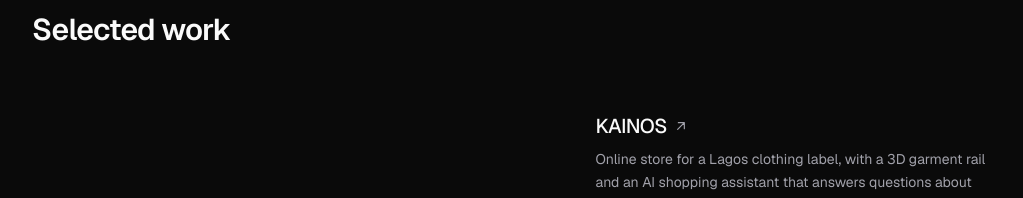
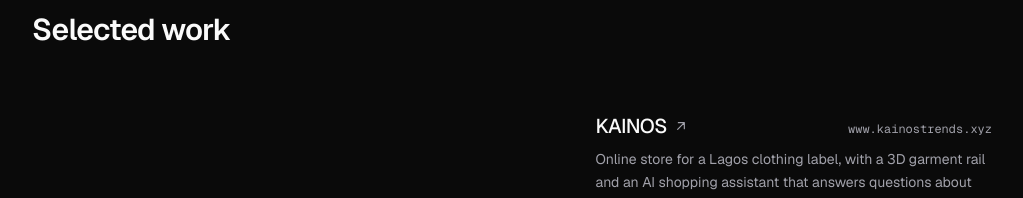
Before and after one commit to wobiR99/Portfolio, a React (Vite) app: page / in a window 1280 px wide. Shown: the part 882-1080 px from the top of the page, without its empty margins (128-1151 px from the left). Built offline with nearby package versions, Linux system fonts and the light colour scheme.

Commit message:
Show the KAINOS store address on its project card
Projects can carry a visible live-site label next to the title. KAINOS
uses it for www.kainostrends.xyz, since it has no public source link to
fill that spot.

```diff
--- a/src/components/Works.jsx
+++ b/src/components/Works.jsx
@@ -11,6 +11,7 @@ const ProjectCard = ({
   tags,
   image,
   liveUrl,
+  liveLabel,
   repoUrl,
   featured,
 }) => (
@@ -52,16 +53,27 @@ const ProjectCard = ({
             <ArrowUpRightIcon className="h-4 w-4 text-muted transition-transform group-hover:-translate-y-0.5 group-hover:translate-x-0.5" />
           </a>
         </h3>
+        <div className="flex shrink-0 items-baseline gap-4 font-mono text-xs text-muted">
+          {liveLabel && (
+            <a
+              href={liveUrl}
+              {...externalProps(liveUrl)}
+              className="transition-colors hover:text-fg"
+            >
+              {liveLabel}
+            </a>
+          )}
           {repoUrl && (
             <a
               href={repoUrl}
               {...externalProps(repoUrl)}
               aria-label={`${name} source code`}
-            className="font-mono text-xs text-muted transition-colors hover:text-fg"
+              className="transition-colors hover:text-fg"
             >
               Code
             </a>
           )}
+        </div>
       </div>
       <p className="mt-2 text-sm leading-relaxed text-muted">{description}</p>
       {highlights && (
--- a/src/constants/index.js
+++ b/src/constants/index.js
@@ -44,7 +44,8 @@ export const projects = [
     ],
     tags: ["Shopify", "WebGL", "TypeScript", "Node.js", "Claude API"],
     image: kainos,
-    liveUrl: "https://www.kainostrends.xyz/",
+    liveUrl: "https://www.kainostrends.xyz",
+    liveLabel: "www.kainostrends.xyz",
     featured: true,
   },
   {
```
Lines whose indentation alone changed are shown as unchanged.
